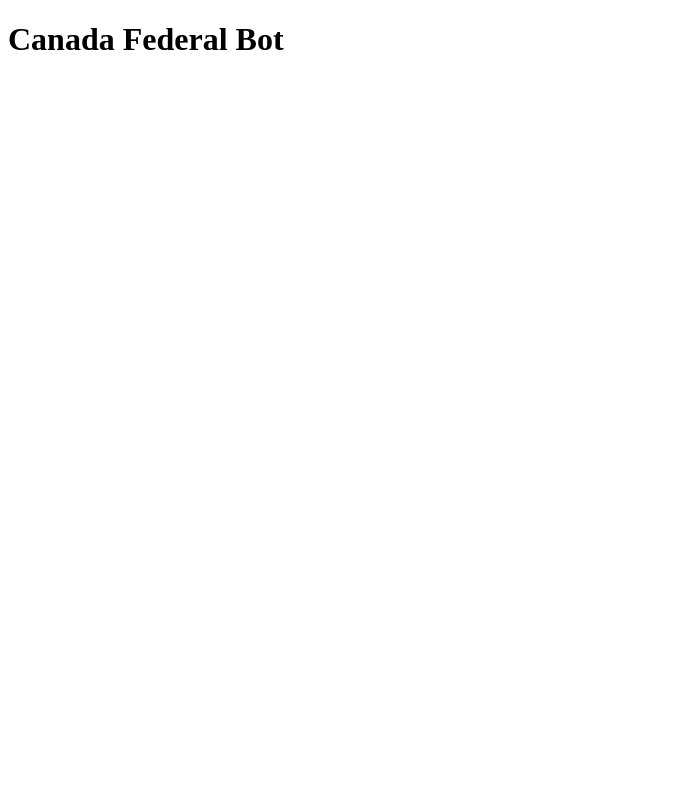
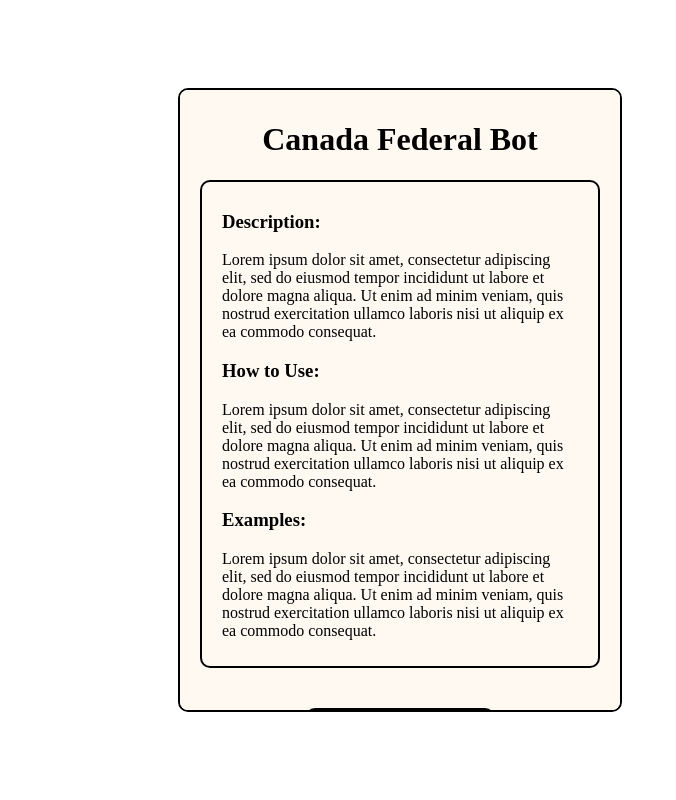
Before and after one commit to winnllam/CSCD58-project, an Electron app: page chatbot-app/components/home.html in a window 800 px wide. Shown: the whole page, without its empty margins (0-676 px from the left). Drawn offline with Linux system fonts and the light colour scheme.

Commit message:
home page completed

```diff
--- a/chatbot-app/components/home.html
+++ b/chatbot-app/components/home.html
@@ -7,9 +7,29 @@
       http-equiv="Content-Security-Policy"
       content="script-src 'self' 'unsafe-inline';"
     />
-    <link rel="stylesheet" type="text/css" href="./home_styles.css" />
+    <link rel="stylesheet" type="text/css" href="home_style.css" />
   </head>
   <body>
-    <h1>Canada Federal Bot</h1>
+    <div class="box chat-box">
+      <h1 class="bot-name">Canada Federal Bot</h1>
+      <div class="box">
+        <h3>Description:</h3>
+        <p>Lorem ipsum dolor sit amet, consectetur adipiscing elit, sed do eiusmod tempor
+          incididunt ut labore et dolore magna aliqua. Ut enim ad minim veniam, quis
+          nostrud exercitation ullamco laboris nisi ut aliquip ex ea commodo consequat.</p>
+        <h3>How to Use:</h3>
+        <p>Lorem ipsum dolor sit amet, consectetur adipiscing elit, sed do eiusmod tempor
+          incididunt ut labore et dolore magna aliqua. Ut enim ad minim veniam, quis
+          nostrud exercitation ullamco laboris nisi ut aliquip ex ea commodo consequat.</p>
+        <h3>Examples:</h3>
+        <p>Lorem ipsum dolor sit amet, consectetur adipiscing elit, sed do eiusmod tempor
+          incididunt ut labore et dolore magna aliqua. Ut enim ad minim veniam, quis
+          nostrud exercitation ullamco laboris nisi ut aliquip ex ea commodo consequat.</p>
+      </div>
+      <div class="start-button-box">
+        <a href="chat.html">
+          <button class="start-button">Start</button>
+        </a>
+      </div>
+    </div>
   </body>
-</html>
--- a/chatbot-app/components/home_style.css
+++ b/chatbot-app/components/home_style.css
@@ -0,0 +1,38 @@
+.box {
+    margin: auto;
+    border: 2px solid black;
+    padding: 10px 20px;
+    border-radius: 10px;
+}
+
+.bot-name {
+    text-align: center;
+}
+
+.chat-box {
+    position: absolute;
+    top:0;
+    bottom: 0;
+    left: 0;
+    right: 0;
+    width: 50%;
+    height: 600px;
+    overflow-y: scroll;
+    background-color: rgb(255, 249, 242);
+}
+
+.start-button-box {
+    margin: auto;
+    padding: 10px;
+    text-align: center;
+}
+
+.start-button {
+    margin: 30px auto;
+    width: 50%;
+    border: 2px solid black;
+    padding: 10px;
+    border-radius: 10px;
+    background-color: rgb(122, 178, 122);
+    font-size: 30px;
+}
```
Also changed, not shown: chatbot-app/components/chat.html (added, +1 -0 lines), 2 other files.
